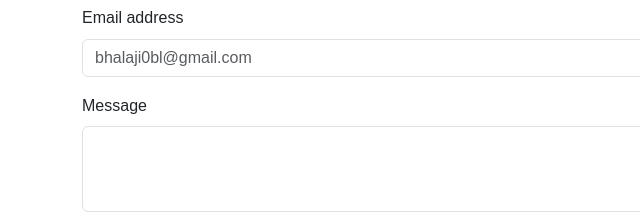
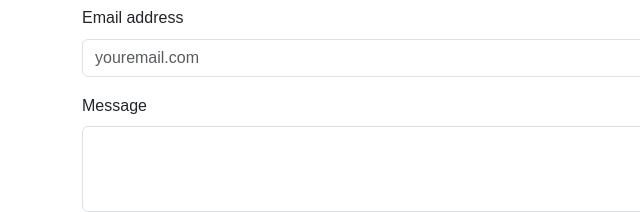
Before and after one commit to BhalajiBL/BHALAJI.github.io, a plain HTML site: page index.html in a window 1280 px wide. Shown: the part 1160-1372 px from the top of the page, 0-640 px from the left. Drawn offline with nearby package versions, Linux system fonts and the light colour scheme.

Commit message:
Initial commit

```diff
--- a/index.html
+++ b/index.html
@@ -98,7 +98,7 @@
         <form>
             <div class="mb-3">
                 <label for="email" class="form-label">Email address</label>
-                <input type="email" class="form-control" id="email" placeholder="bhalaji0bl@gmail.com">
+                <input type="email" class="form-control" id="email" placeholder="youremail.com">
             </div>
             <div class="mb-3">
                 <label for="message" class="form-label">Message</label>
```
